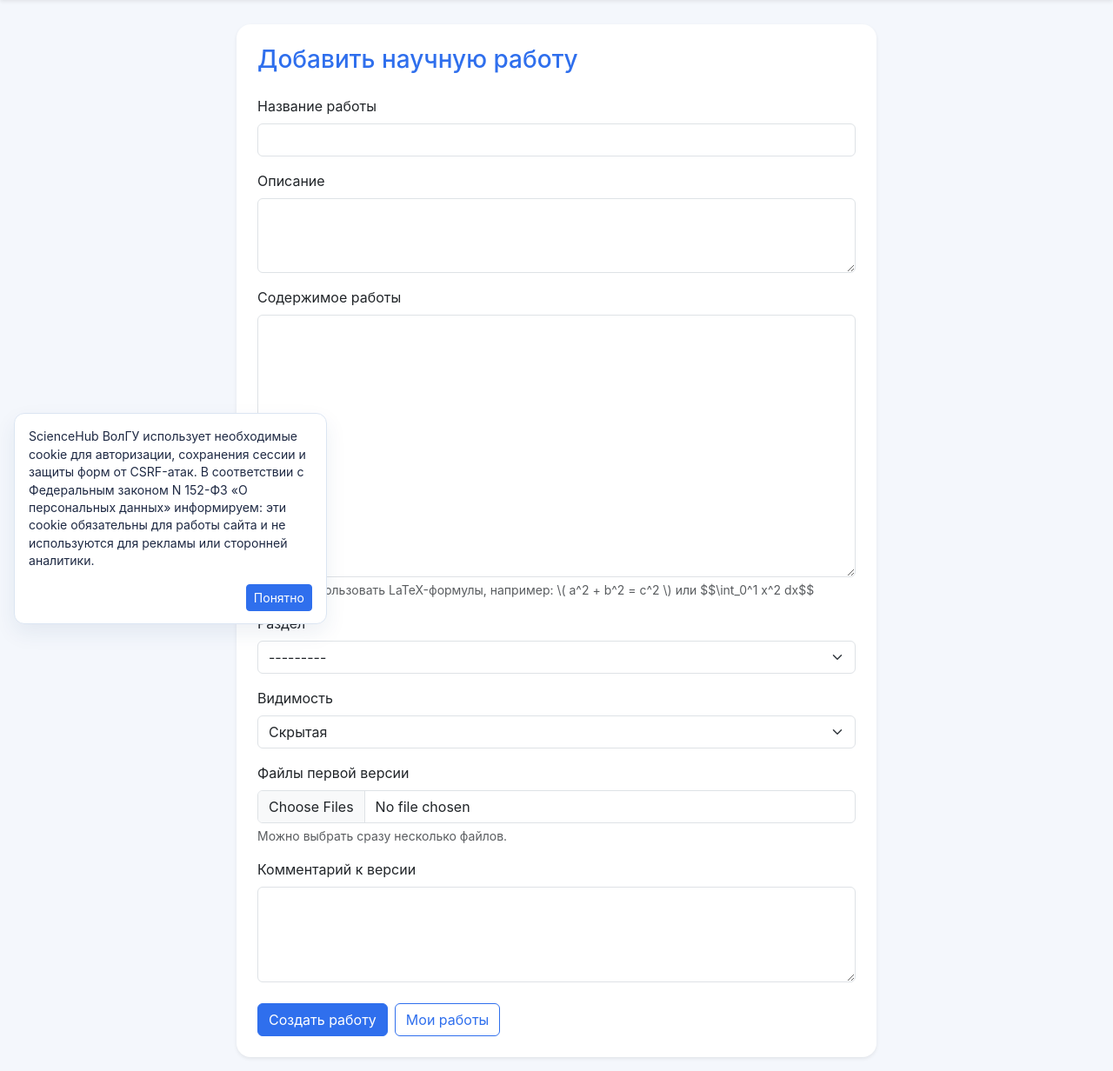
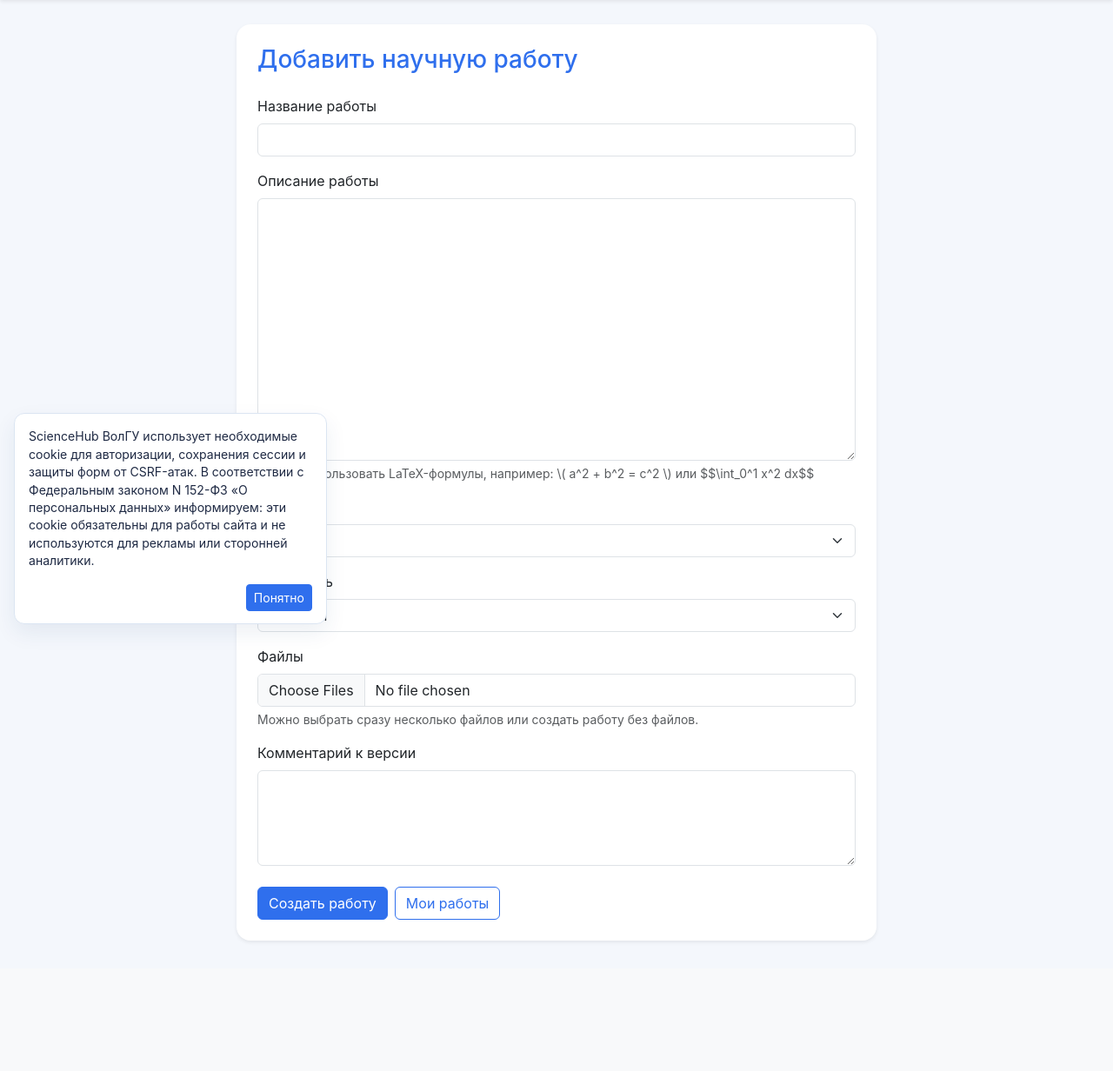
Before and after one commit to axawman/volsu-science-system, a Django app: page /works/create/ in a window 1280 px wide. Shown: the part 66-1298 px from the top of the page at 87% size. After the commit the page ends 1150 px from the top, so only its background shows below. Run offline with Django 5.2, Linux system fonts and the light colour scheme; the visitor is signed in with stand-in values (Sample User, id 1); data that the repository does not hold is empty.

Commit message:
make work files optional and remove description

```diff
--- a/src/templates/works/create_work.html
+++ b/src/templates/works/create_work.html
@@ -18,12 +18,7 @@
                     </div>
 
                     <div class="mb-3">
-                        <label for="{{ form.description.id_for_label }}" class="form-label">Описание</label>
-                        {{ form.description }}
-                    </div>
-
-                    <div class="mb-3">
-                        <label for="{{ form.content.id_for_label }}" class="form-label">Содержимое работы</label>
+                        <label for="{{ form.content.id_for_label }}" class="form-label">Описание работы</label>
                         {{ form.content }}
                         <div class="form-text">
                             Можно использовать LaTeX-формулы, например: \( a^2 + b^2 = c^2 \) или $$\int_0^1 x^2 dx$$
@@ -41,9 +36,9 @@
                     </div>
 
                     <div class="mb-3">
-                        <label for="{{ form.files.id_for_label }}" class="form-label">Файлы первой версии</label>
+                        <label for="{{ form.files.id_for_label }}" class="form-label">Файлы</label>
                         {{ form.files }}
-                        <div class="form-text">Можно выбрать сразу несколько файлов.</div>
+                        <div class="form-text">Можно выбрать сразу несколько файлов или создать работу без файлов.</div>
                         {% if form.files.errors %}
                             <div class="text-danger small mt-1">{{ form.files.errors }}</div>
                         {% endif %}
--- a/src/works/forms.py
+++ b/src/works/forms.py
@@ -25,9 +25,9 @@ class MultipleFileField(forms.FileField):
 
 class WorkCreateForm(forms.ModelForm):
     files = MultipleFileField(
-        required=True,
+        required=False,
         widget=MultipleFileInput(attrs={"class": "form-control", "multiple": True}),
-        label="Файлы первой версии",
+        label="Файлы",
     )
     comment = forms.CharField(
         required=False,
@@ -36,10 +36,9 @@ class WorkCreateForm(forms.ModelForm):
 
     class Meta:
         model = Work
-        fields = ["title", "description", "content", "section", "visibility"]
+        fields = ["title", "content", "section", "visibility"]
         widgets = {
             "title": forms.TextInput(attrs={"class": "form-control"}),
-            "description": forms.Textarea(attrs={"class": "form-control", "rows": 3}),
             "content": forms.Textarea(attrs={"class": "form-control", "rows": 12}),
             "section": forms.Select(attrs={"class": "form-select"}),
             "visibility": forms.Select(attrs={"class": "form-select"}),
@@ -49,10 +48,9 @@ class WorkCreateForm(forms.ModelForm):
 class WorkEditForm(forms.ModelForm):
     class Meta:
         model = Work
-        fields = ["title", "description", "content", "section", "visibility"]
+        fields = ["title", "content", "section", "visibility"]
         widgets = {
             "title": forms.TextInput(attrs={"class": "form-control"}),
-            "description": forms.Textarea(attrs={"class": "form-control", "rows": 3}),
             "content": forms.Textarea(attrs={"class": "form-control", "rows": 12}),
             "section": forms.Select(attrs={"class": "form-select"}),
             "visibility": forms.Select(attrs={"class": "form-select"}),
--- a/src/works/views.py
+++ b/src/works/views.py
@@ -30,19 +30,23 @@ def create_work(request):
             work.author = request.user
             work.save()
 
-            version = WorkVersion.objects.create(
-                work=work,
-                version_number=1,
-                comment=form.cleaned_data.get("comment", ""),
-                uploaded_by=request.user,
-            )
+            uploaded_files = form.cleaned_data["files"]
+            version_comment = form.cleaned_data.get("comment", "")
 
-            for uploaded_file in form.cleaned_data["files"]:
-                WorkVersionFile.objects.create(
-                    version=version,
-                    file=uploaded_file,
-                    original_name=uploaded_file.name,
+            if uploaded_files or version_comment:
+                version = WorkVersion.objects.create(
+                    work=work,
+                    version_number=1,
+                    comment=version_comment,
+                    uploaded_by=request.user,
                 )
+
+                for uploaded_file in uploaded_files:
+                    WorkVersionFile.objects.create(
+                        version=version,
+                        file=uploaded_file,
+                        original_name=uploaded_file.name,
+                    )
 
             return redirect("my_works")
     else:
```
Also changed, not shown: src/templates/works/update_work.html (+1 -6 lines), src/templates/works/work_detail.html (+2 -9 lines).
